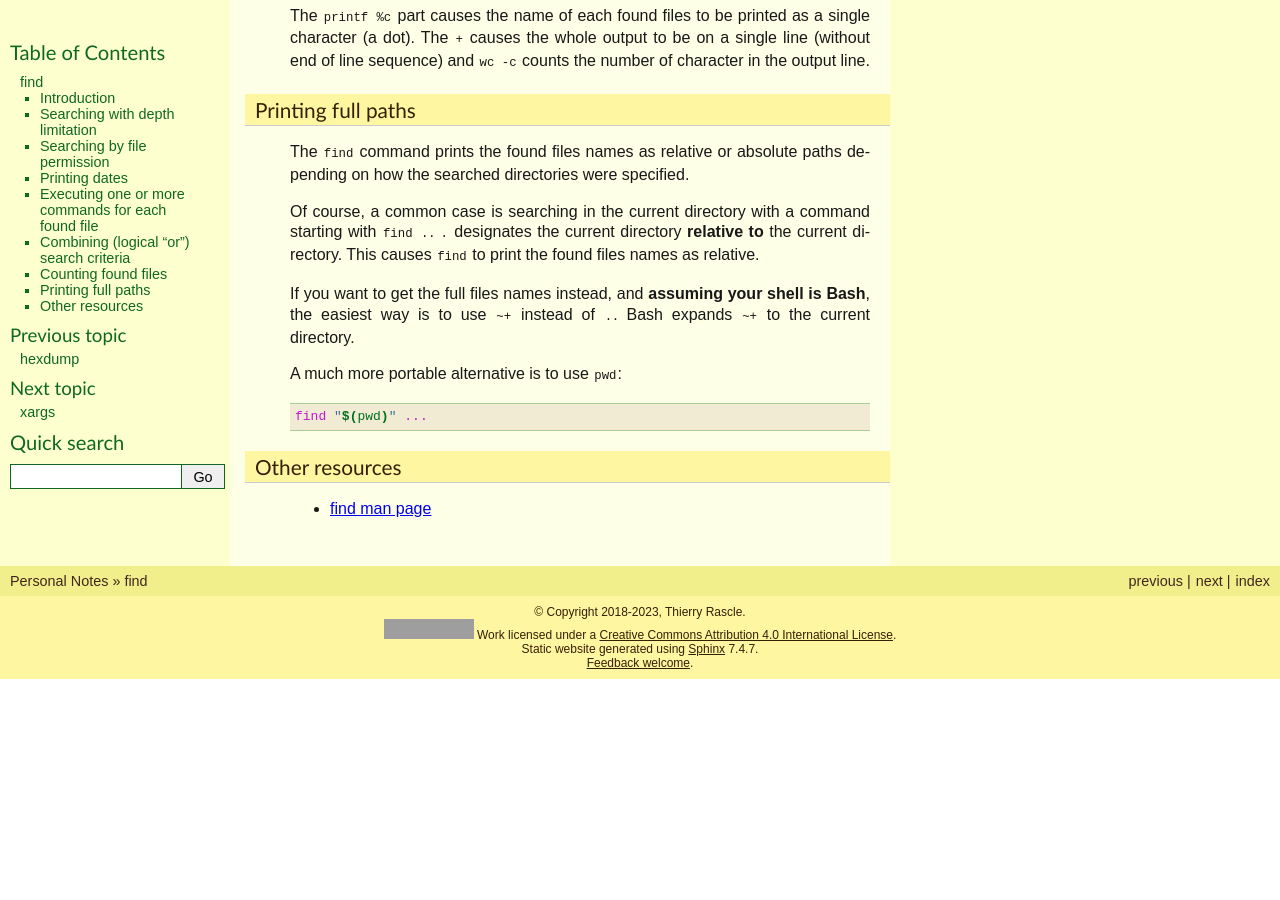
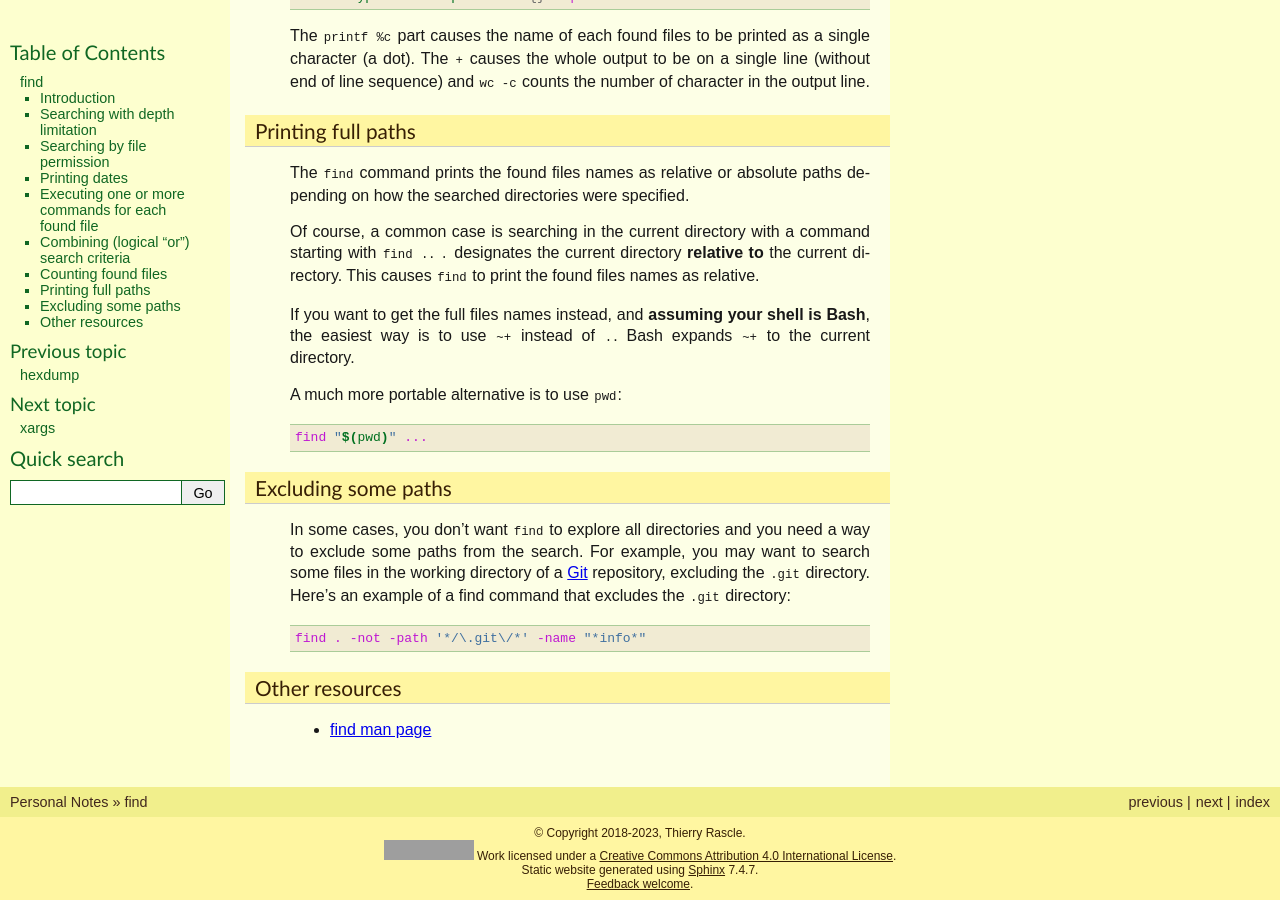
Before and after one commit to thierr26/thierr26_personal_notes_sphinx_sources, a Sphinx documentation site: the page built from source/find.rst, in a window 1280 px wide and 900 px high, scrolled down 2237 px. Built offline with Sphinx 7.4.7, drawn with Linux system fonts in a browser that asks for light colours; before the commit the page ends 2916 px from its top, so only the background shows below that; grey boxes are pictures that could not be loaded.

Commit message:
Add '-not -path' option in "find" page

```diff
--- a/source/find.rst
+++ b/source/find.rst
@@ -159,6 +159,18 @@ A much more portable alternative is to use ``pwd``::
   find "$(pwd)" ...
 
 
+Excluding some paths
+--------------------
+
+In some cases, you don't want ``find`` to explore all directories and you need
+a way to exclude some paths from the search. For example, you may want to
+search some files in the working directory of a :doc:`Git <git>` repository,
+excluding the ``.git`` directory. Here's an example of a find command that
+excludes the ``.git`` directory::
+
+  find . -not -path '*/\.git\/*' -name "*info*"
+
+
 Other resources
 ---------------
 
```
